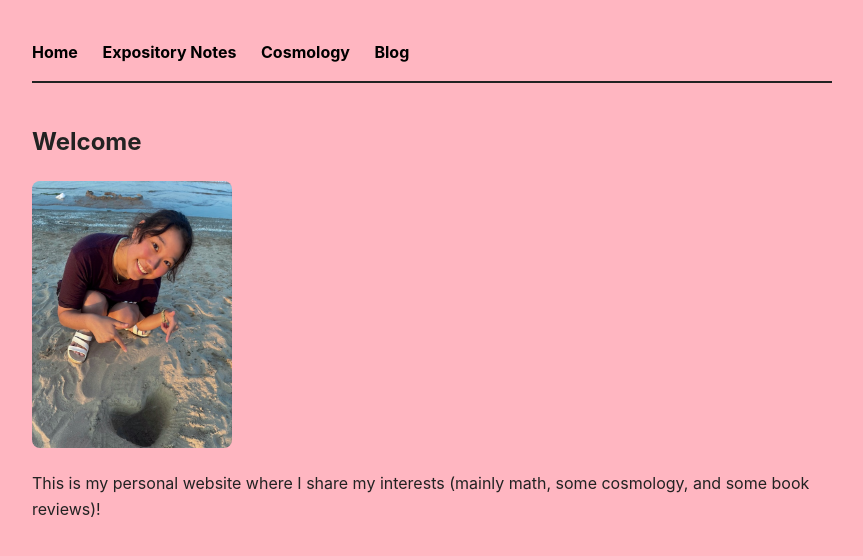
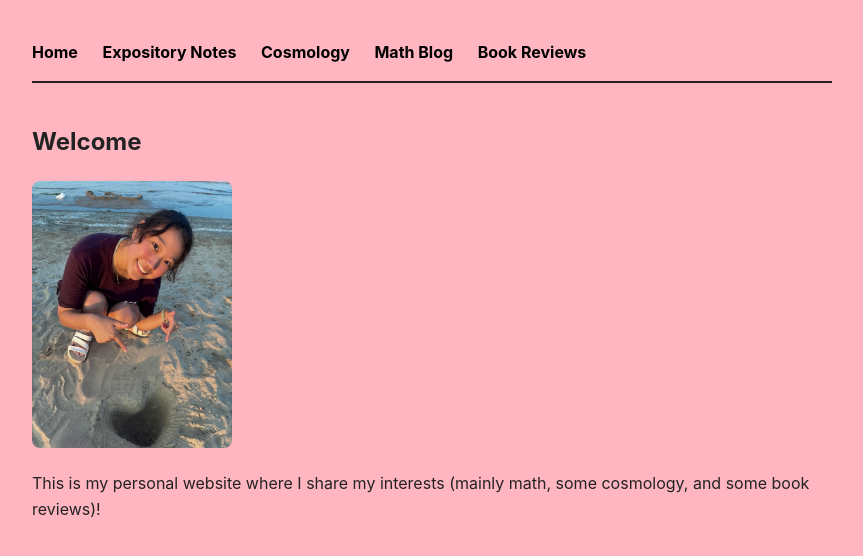
Before and after one commit to KatherineHChoi/katherinehchoi.github.io, a Jekyll site: the page built from index.md, in a window 1280 px wide. Shown: the top 556 px of the page, without its empty margins (208-1071 px from the left). Built offline with Jekyll 4.4.1, drawn with Linux system fonts in a browser that asks for light colours.

Commit message:
Update navigation links in default layout

```diff
--- a/_layouts/default.html
+++ b/_layouts/default.html
@@ -48,7 +48,8 @@
         <a href="/">Home</a>
         <a href="/notes.html">Expository Notes</a>
         <a href="/cosmology.html">Cosmology</a>
-        <a href="/blog.html">Blog</a>
+        <a href="/blog.html">Math Blog</a>
+        <a href="/book-reviews.html">Book Reviews</a>
     </nav>
     <main>
         {{ content }}
```
